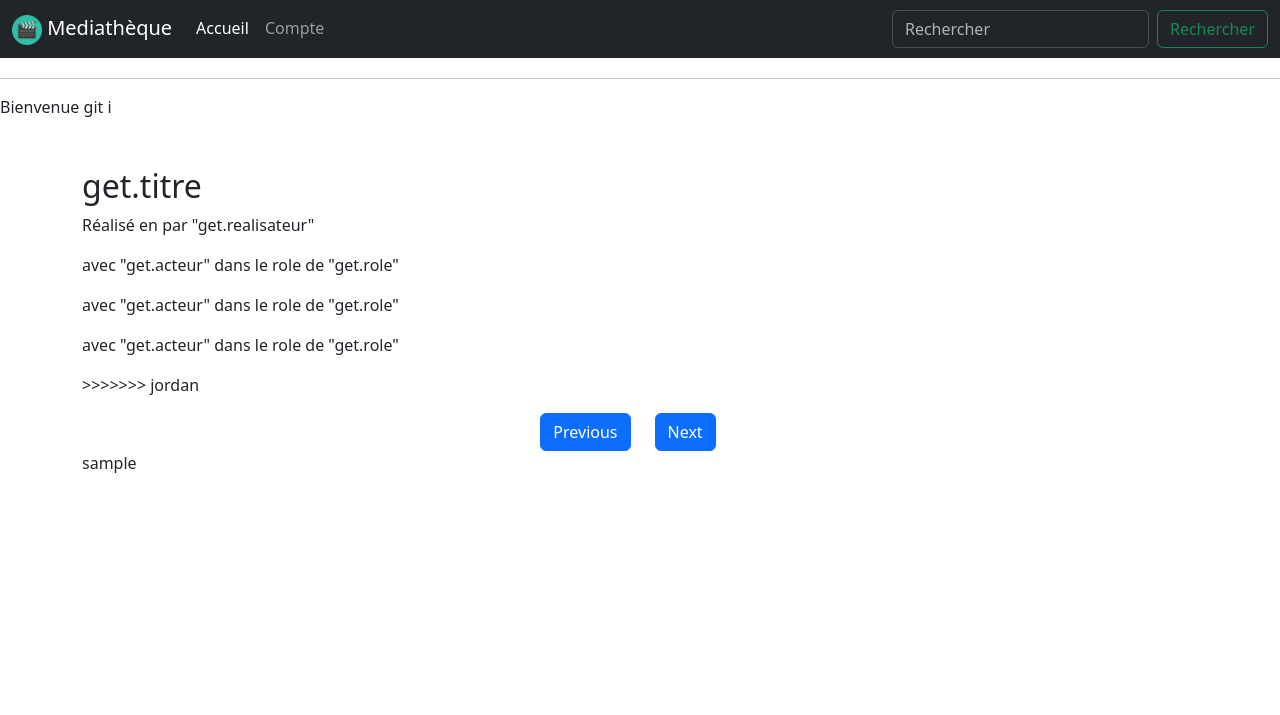
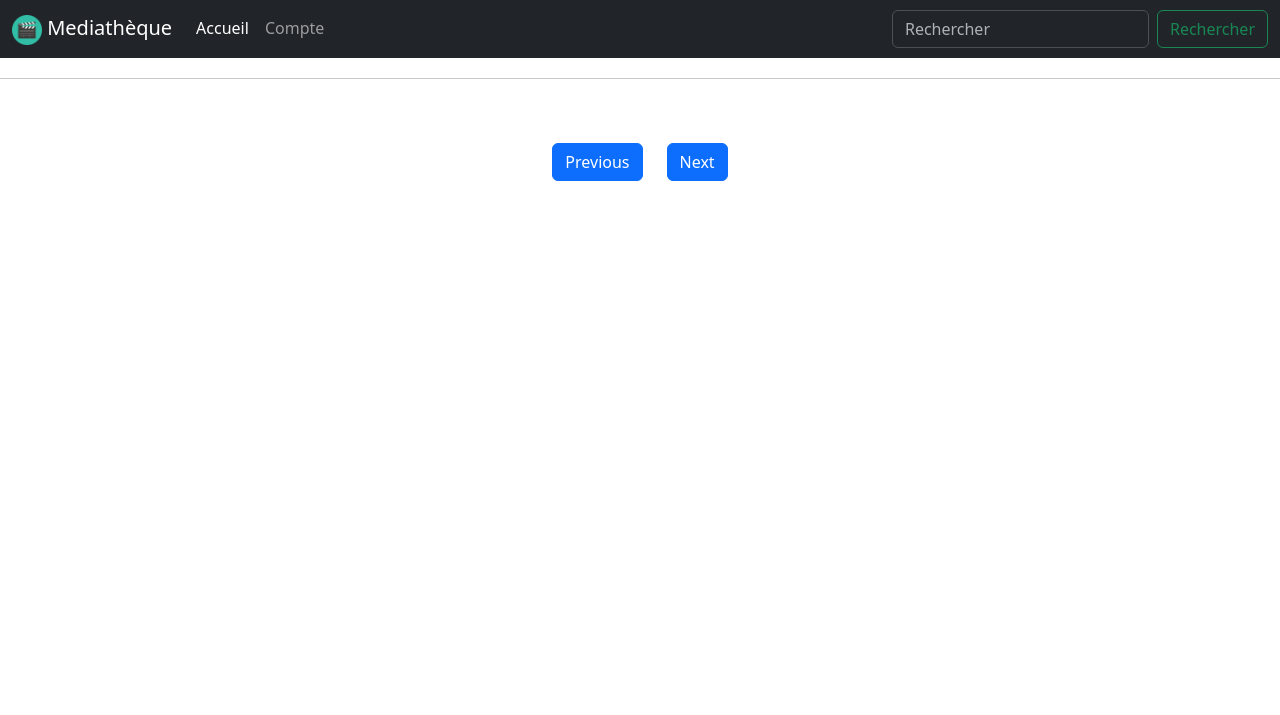
Before and after one commit to lea-nova/cinema, a PHP site: page / in a window 1280 px wide. Shown: the top 715 px of the page. Run offline with PHP 8.4, Linux system fonts and the light colour scheme; tables that the repository leaves empty or names only in its code hold one stand-in row (values such as "Sample post").

Commit message:
Add files via upload

```diff
--- a/view/home.html.twig
+++ b/view/home.html.twig
@@ -1,63 +1,38 @@
-<body>
-	{% if user%}
-		{{"Bienvenue git i"}}
-	{% else %}
-		{{"Connectez-vous pour créer un film"}}
-	{% endif %}
-
-
 <div class="container mt-5">
 	<div class="row">
 		<div
 			class="col">
+
 			<!-- Carrousel -->
 			<div id="myCarousel" class="carousel slide" data-bs-ride="carousel">
-					<div
-						class="carousel-inner">
+				<div class="carousel-inner">
+					{% for film in films %}
 						<!-- Première diapositive -->
-						<div class="carousel-item active">
+						<div class="carousel-item {% if loop.first %}active{% endif %}">
 							<div class="row">
 								<div class="col-md-6">
-									<h2>get.titre</h2>
+									<h2>{{ film.getTitre }}</h2>
 									<p>Réalisé en
-										{{film.getAnnee}}
-										par "get.realisateur"</p>
-									<p>avec "get.acteur" dans le role de "get.role"</p>
-									<p>avec "get.acteur" dans le role de "get.role"</p>
-									<p>avec "get.acteur" dans le role de "get.role"</p>
-									>>>>>>> jordan
-								</div>
-							</div>
-							<!-- Deuxième diapositive -->
-							<div class="carousel-item">
-								<div class="row">
-									<div class="col-md-6">
-										<h2>get.titre</h2>
-										<p>Réalisé en "get.annee" par "get.realisateur"</p>
-										<p>avec "get.acteur" dans le role de "get.role"</p>
-										<p>avec "get.acteur" dans le role de "get.role"</p>
-										<p>avec "get.acteur" dans le role de "get.role"</p>
+										{{ film.getAnnee }}
+										par
+										{{ film.getRealisateur }}</p>
+									<p>avec
+										{{ film.getPrenom }}{{ film.getNom }}
+										dans le role de
+										{{ film.getPersonnage }}</p>
+									<p>avec
+										{{ film.getActeur }}
+										dans le role de "get.role"</p>
+									<p>avec
+										{{ film.getActeur }}
+										dans le role de "get.role"</p>
 								</div>
 								<div class="col-md-6">
-										<img src="view/web/img/matrix2.jpg" class="rounded" alt="Image 2">
+									<img src="{{ film.getAffiche }}" class="rounded" alt="{{ film.getTitre }}">
 								</div>
 							</div>
 						</div>
-							<!-- Troisième diapositive -->
-							<div class="carousel-item">
-								<div class="row">
-									<div class="col-md-6">
-										<h2>get.titre</h2>
-										<p>Réalisé en "get.annee" par "get.realisateur"</p>
-										<p>avec "get.acteur" dans le role de "get.role"</p>
-										<p>avec "get.acteur" dans le role de "get.role"</p>
-										<p>avec "get.acteur" dans le role de "get.role"</p>
-									</div>
-									<div class="col-md-6">
-										<img src="view/web/img/matrix3.jpg" class="rounded" alt="Image 3">
-									</div>
-								</div>
-							</div>
+					{% endfor %}
 				</div>
 				<!-- Contrôles du carrousel -->
 				<button class="carousel-control-prev" type="button" data-bs-target="#myCarousel" data-bs-slide="prev">
@@ -71,8 +46,7 @@
 			</div>
 		</div>
 	</div>
-			<!-- Boutons Previous et Next centrés -->
-			<div class="row mt-3 justify-content-center">
+</div><!-- Boutons Previous et Next centrés --><div class="row mt-3 justify-content-center">
 	<div class="col-auto">
 		<button class="btn btn-primary" type="button" onclick="prevSlide()">Previous</button>
 	</div>
@@ -80,28 +54,7 @@
 		<button class="btn btn-primary" type="button" onclick="nextSlide()">Next</button>
 	</div>
 </div>
-		</div>
 
 <!-- Link Bootstrap JS et jQuery -->
 <script src="https://cdnjs.cloudflare.com/ajax/libs/jquery/3.6.0/jquery.min.js"></script>
 <script src="https://stackpath.bootstrapcdn.com/bootstrap/5.3.0/js/bootstrap.bundle.min.js"></script>
-
-		<!-- JavaScript pour contrôler le carrousel -->
-		<script>
-			var myCarousel = new bootstrap.Carousel(document.getElementById('myCarousel'));
-
-function prevSlide() {
-myCarousel.prev();
-}
-
-function nextSlide() {
-myCarousel.next();
-}
-		</script>
-
-		{% for user in user %}
-			{{user.getUsername
-		}}
-		{% endfor %}
-	</body>
-</body></html>
```
Lines whose indentation alone changed are shown as unchanged.
